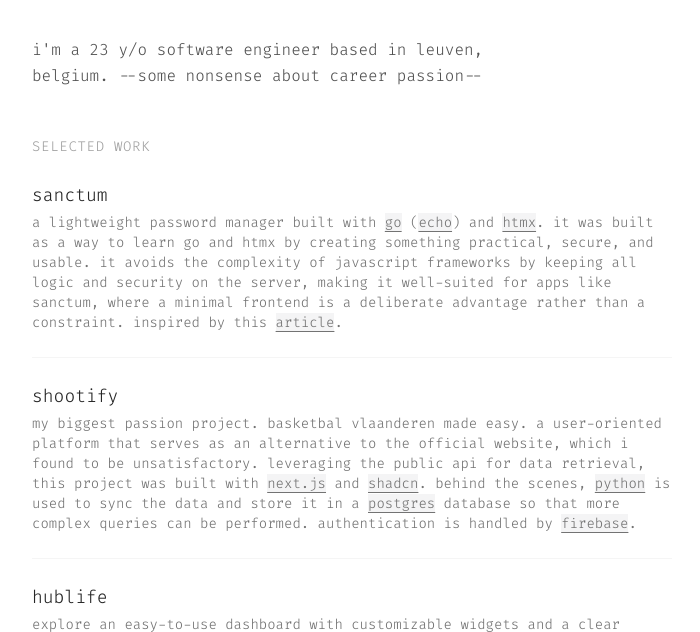
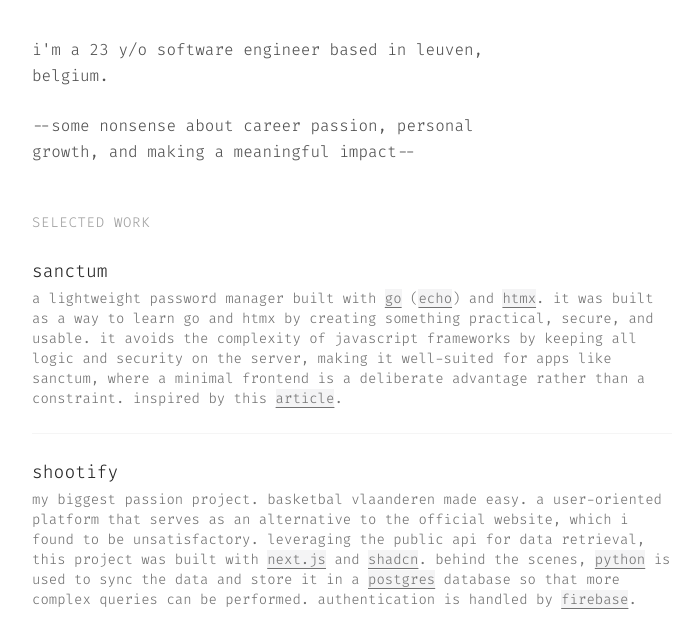
Before and after one commit to JaanLavaerts/cloud-resume, a website built with Vite: page index.html in a window 1280 px wide. Shown: the part 147-779 px from the top of the page, without its empty margins (288-988 px from the left). Built offline with nearby package versions, Linux system fonts and the light colour scheme.

Commit message:
HUGE changes

```diff
--- a/index.html
+++ b/index.html
@@ -28,7 +28,10 @@
       <main class="space-y-8 sm:space-y-12">
         <section>
           <p class="max-w-lg text-sm leading-relaxed text-neutral-600 sm:text-base">
-            i'm a <span id="age"></span> y/o software engineer based in leuven, belgium. --some nonsense about career passion--</p>
+            i'm a <span id="age"></span> y/o software engineer based in leuven, belgium. </p>
+          <p class="max-w-lg text-sm leading-relaxed text-neutral-600 sm:text-base mt-6">
+            --some nonsense about career passion, personal growth, and making a meaningful impact--
+          </p>
         </section>
 
         <section>
```
